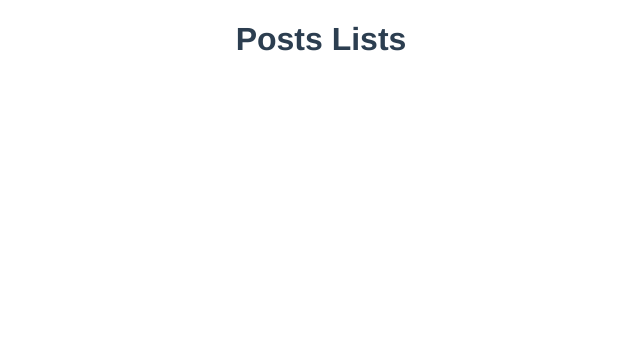
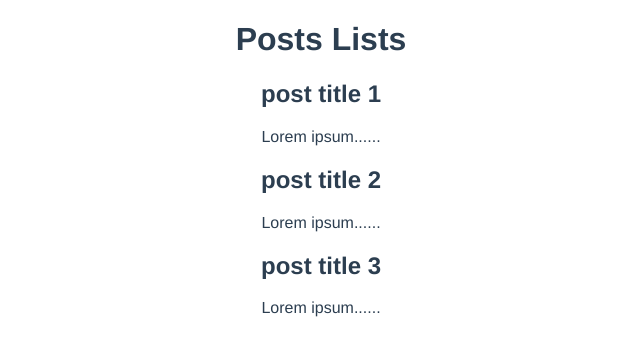
Before and after one commit to Dice1111/Vue_composition-Api, a Vue app: page / in a window 1280 px wide. Shown: the top 356 px of the page, without its empty margins (319-959 px from the left). Built offline with nearby package versions, Linux system fonts and the light colour scheme; data requests are answered from the project's data file.

Commit message:
fetching posts data with aync and await function

```diff
--- /dev/null
+++ b/database/db.json
@@ -0,0 +1,21 @@
+{
+    "posts":[
+        {
+            "title":"post title 1",
+            "id":1,
+            "body":"Lorem ipsum"
+        },
+        {
+            "title":"post title 2",
+            "id":2,
+            "body":"Lorem ipsum"
+        },
+        {
+            "title":"post title 3",
+            "id":3,
+            "body":"Lorem ipsum"
+        }
+
+
+    ]
+}
--- a/package.json
+++ b/package.json
@@ -4,7 +4,8 @@
   "private": true,
   "scripts": {
     "serve": "vue-cli-service serve",
-    "build": "vue-cli-service build"
+    "build": "vue-cli-service build",
+    "dev":"json-server --watch database/db.json"
   },
   "dependencies": {
     "core-js": "^3.8.3",
--- a/src/views/HomeView.vue
+++ b/src/views/HomeView.vue
@@ -1,7 +1,12 @@
 <template>
   <div class="home">
-
+    <div v-if="error">
+      {{error}}
+    </div>
+    <div v-if="posts.length>0">
       <PostsList :posts="posts"></PostsList>
+    </div>
+    <div v-else>Loading</div>
 
 
 
@@ -11,6 +16,7 @@
 <script>
 import PostsList from '../components/PostsList'
 import {  computed, ref } from '@vue/runtime-core'
+import PostsListVue from '@/components/PostsList.vue';
 
 
 
@@ -18,9 +24,25 @@ export default {
   components: { PostsList },
   setup(){
 
-    let posts=ref([
-    ])
-    return {posts};
+    let posts=ref([]);
+    let error=ref("");
+
+    let load=async()=>{
+      try{
+        let response= await fetch("http://localhost:3000/posts")
+        if(response.status===404){
+          throw new Error("not found url");
+        }
+        let datas=await response.json();
+        posts.value=datas;
+      }catch(err){
+        error.value=err.message;
+      }
+    }
+
+    load();
+
+    return {posts,error};
   }
 }
 </script>
```
